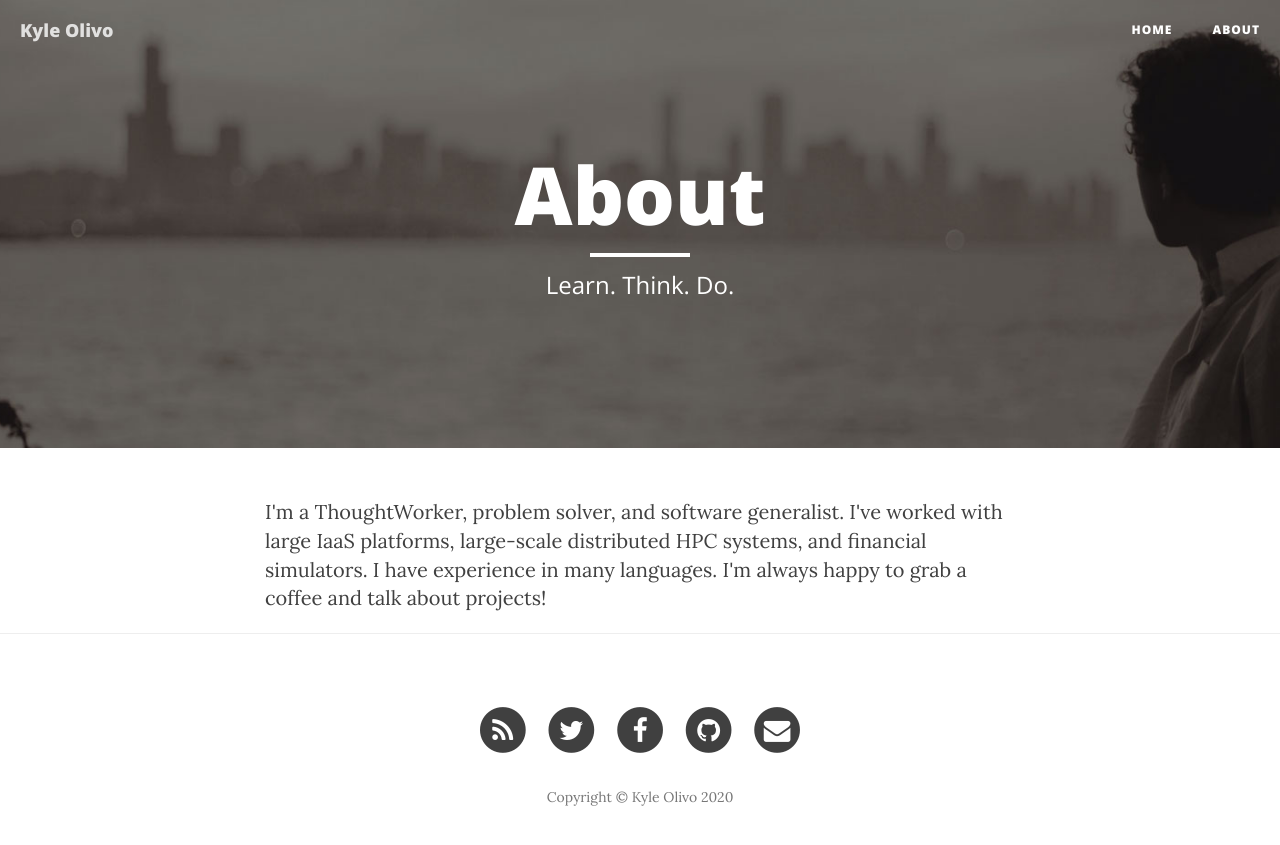
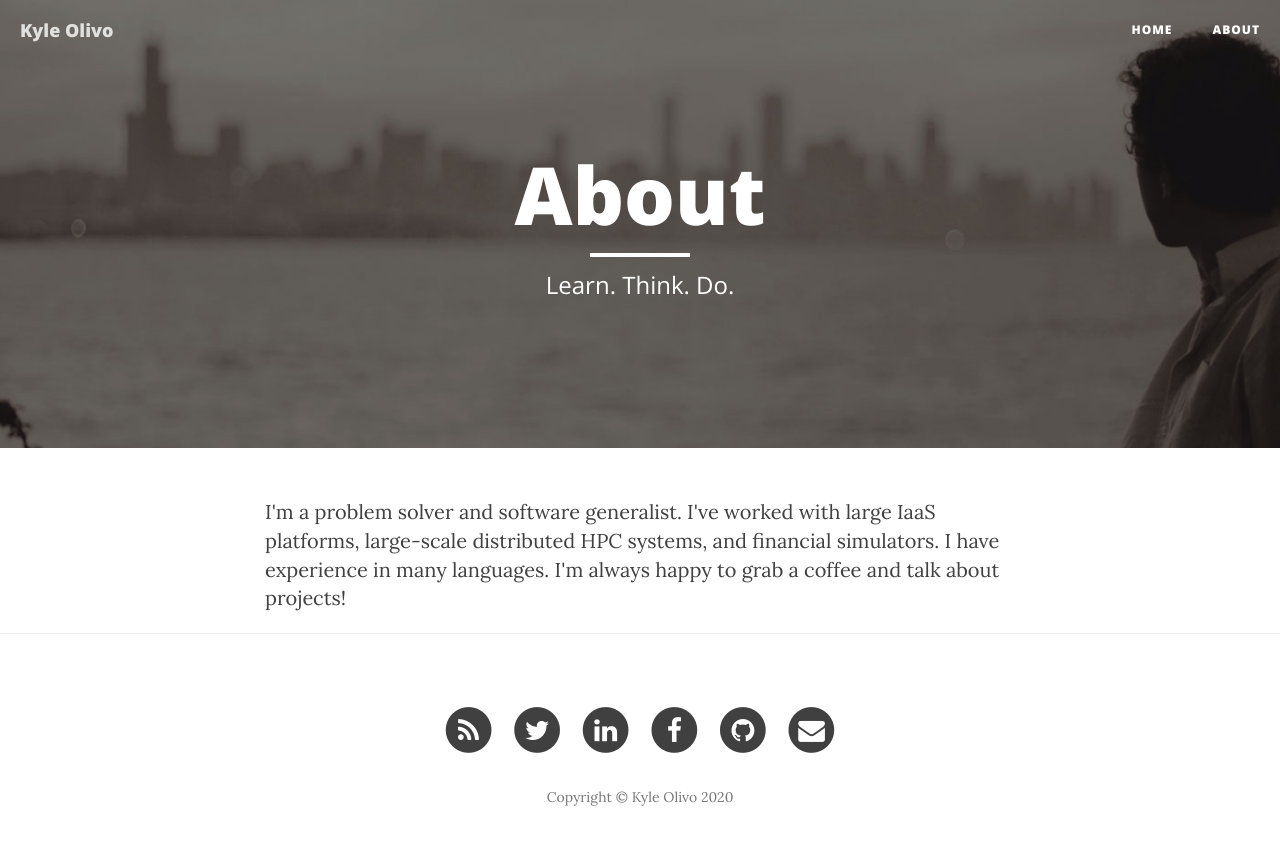
Before and after one commit to kyleolivo/kyleolivo.github.io, a Jekyll site: the page built from about.html, in a window 1280 px wide. Shown: the top 845 px of the page. Built offline with Jekyll 4.4.1, drawn with Linux system fonts in a browser that asks for light colours; nearby versions of some CDN libraries.

Commit message:
Update gems, remove old content, update social links

```diff
--- a/_config.yml
+++ b/_config.yml
@@ -15,6 +15,7 @@
 baseurl: "" # the subpath of your site, e.g. /blog
 url: "http://kyleolivo.com" # the base hostname & protocol for your site
 twitter_username: kyleolivo
+linkedin_username: kyleolivo
 github_username:  kyleolivo
 facebook_username: kyleolivo
 email_username: kyle@kyleolivo.com
--- a/_includes/footer.html
+++ b/_includes/footer.html
@@ -18,6 +18,16 @@
                             <span class="fa-stack fa-lg">
                                 <i class="fa fa-circle fa-stack-2x"></i>
                                 <i class="fa fa-twitter fa-stack-1x fa-inverse"></i>
+                            </span>
+                        </a>
+                    </li>
+                    {% endif %}
+                    {% if site.linkedin_username %}
+                    <li>
+                        <a href="http://linkedin.com/in/{{ site.linkedin_username }}">
+                            <span class="fa-stack fa-lg">
+                                <i class="fa fa-circle fa-stack-2x"></i>
+                                <i class="fa fa-linkedin fa-stack-1x fa-inverse"></i>
                             </span>
                         </a>
                     </li>
--- a/about.html
+++ b/about.html
@@ -6,6 +6,6 @@
 header-img: "img/about-bg.jpg"
 ---
 
-I'm a <a href="https://www.thoughtworks.com">ThoughtWorker</a>, problem solver, and software generalist. I've worked with large IaaS platforms,
+I'm a problem solver and software generalist. I've worked with large IaaS platforms,
 large-scale distributed HPC systems, and financial simulators. I have experience in many
 languages. I'm always happy to grab a coffee and talk about projects!
```
Also changed, not shown: _posts/2016-07-26-multiple-lines-chrome-devtools.md (deleted, +0 -10 lines), _posts/2016-07-29-cloudcraft-project-transparency.md (deleted, +0 -13 lines), _posts/2016-08-12-resources-for-learning-react.md (deleted, +0 -13 lines), Gemfile.lock (added), 2 other files.
